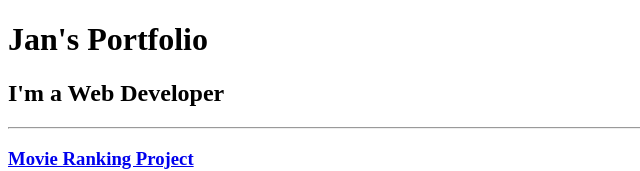
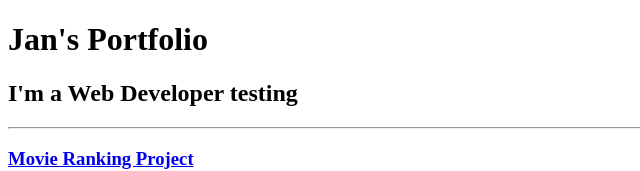
Before and after one commit to Janllery/spaces, a plain HTML site: page index.html in a window 1280 px wide. Shown: the top 171 px of the page, without its empty margins (0-640 px from the left). Drawn offline with Linux system fonts and the light colour scheme.

Commit message:
Update index.html

```diff
--- a/index.html
+++ b/index.html
@@ -7,7 +7,7 @@
 </head>
 <body>
     <h1>Jan's Portfolio</h1>
-    <h2>I'm a Web Developer</h2>
+    <h2>I'm a Web Developer testing</h2>
     <hr/>
     <h3><a href="./public/movie-ranking.html">Movie Ranking Project</a></h3>
     <img src="./assets/images/movie-ranking.png" height="200" alt="Movie anking"/>
```
